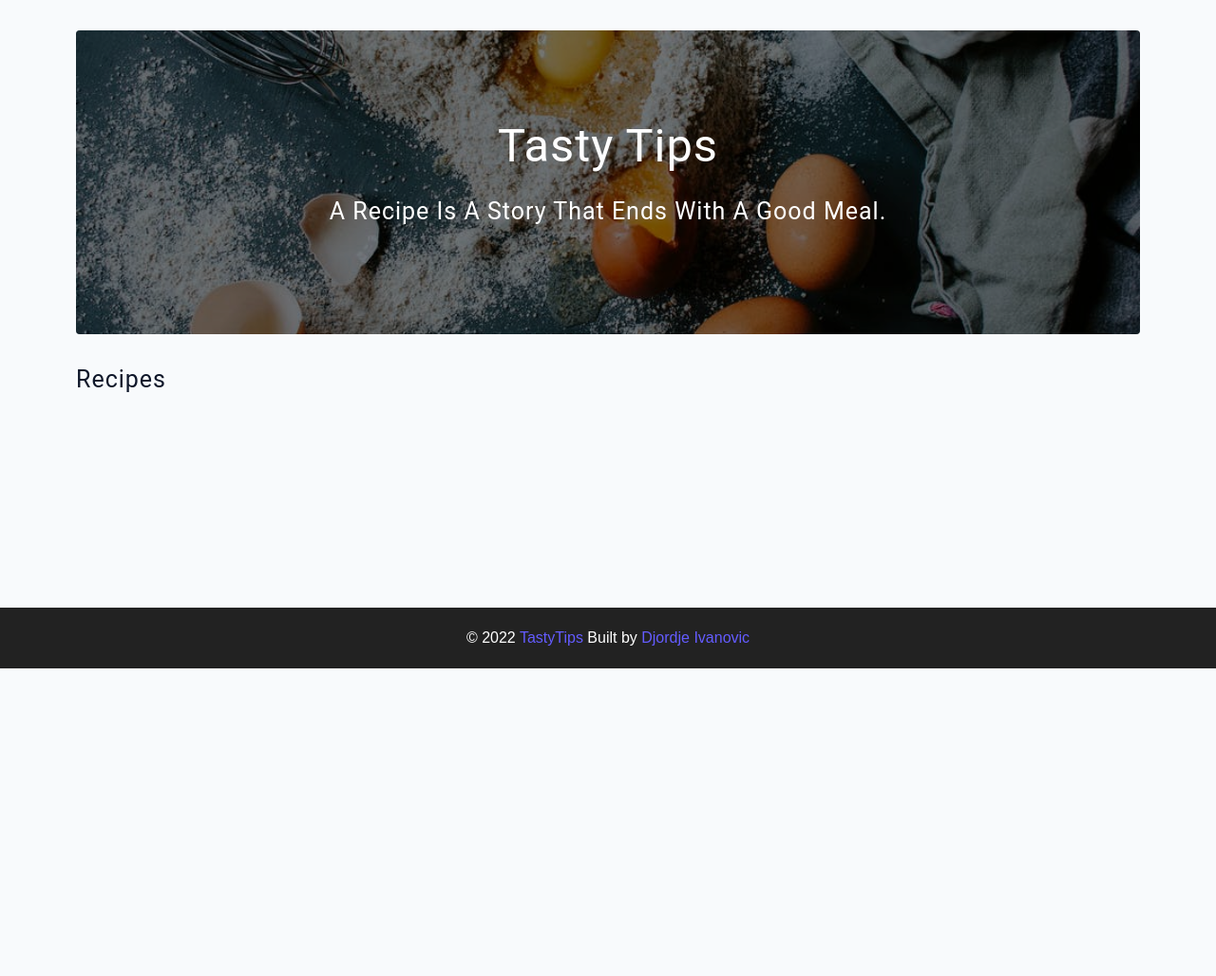
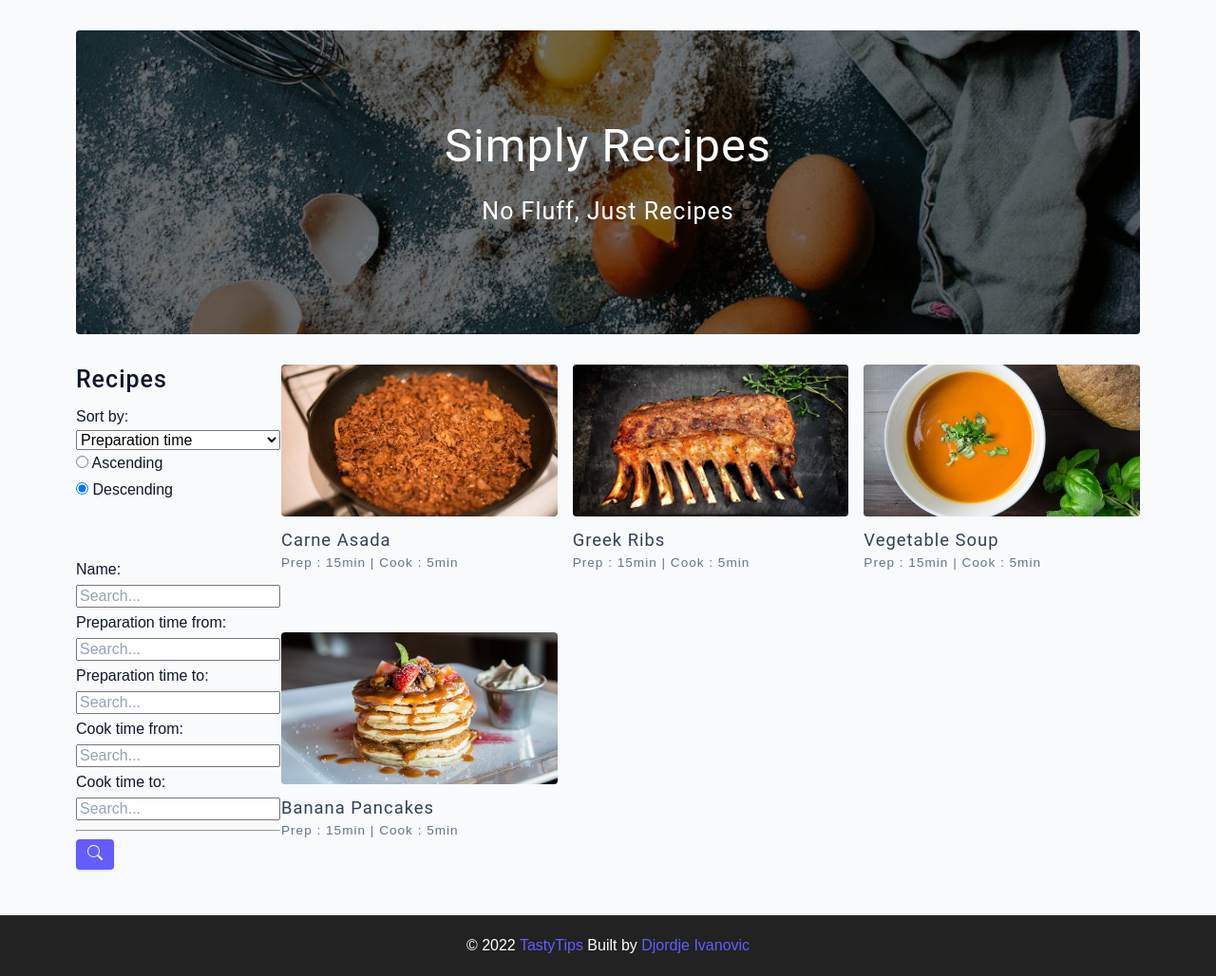
Before and after one commit to Djolee00/tasty-tips-WEB, a PHP site: page / in a window 1280 px wide. Shown: the part 96-1124 px from the top of the page at 95% size. Before the commit the page ends 800 px from the top, so only its background shows below. Run offline with PHP 8.4, Linux system fonts and the light colour scheme; some libraries are stand-ins or nearby versions.

Commit message:
Finished frontend for main page

```diff
--- a/css/main.css
+++ b/css/main.css
@@ -456,6 +456,94 @@ Hero
 
 /*
 ===============
+Recipes
+===============
+*/
+
+.recipes-container {
+  display: grid;
+  gap: 2rem 1rem;
+}
+
+.recipes-list {
+  display: grid;
+  gap: 2rem 1rem;
+  padding-bottom: 3rem;
+}
+.search-sort-container {
+  order: 1;
+  display: flex;
+  flex-direction: column;
+  padding-bottom: 3rem;
+  /* background: blue; */
+}
+.search-sort-container h4 {
+  margin-bottom: 0.5rem;
+  font-weight: 500;
+}
+.search-sort-list{
+  display: grid;
+  grid-template-columns: 1fr;
+}
+
+.recipe {
+  display: block;
+}
+.recipe-img {
+  height: 15rem;
+  border-radius: var(--borderRadius);
+  margin-bottom: 1rem;
+}
+.recipe h5 {
+  margin-bottom: 0;
+  margin-top: 0.25rem;
+  line-height: 1;
+  color: var(--grey-700);
+}
+.recipe p {
+  margin-bottom: 0;
+  line-height: 1;
+  color: var(--grey-500);
+  margin-top: 0.5rem;
+  letter-spacing: var(--letterSpacing);
+}
+
+@media screen and (min-width: 576px){
+  .recipes-list {
+    grid-template-columns: 1fr 1fr;
+  }
+  .recipe-img {
+    height: 10rem;
+  }
+}
+
+@media screen and (min-width: 992px){
+  .recipes-container {
+    grid-template-columns: 200px 1fr;
+  }
+  .recipe p {
+    font-size: 0.85rem;
+  }
+  .search-sort-container{
+    order: 0;
+  }
+  .search-sort-list {
+    grid-template-columns: 1fr;
+  }
+}
+
+@media screen and (min-width: 1200px){
+  .recipe h5 {
+    font-size: 1.15rem;
+  }
+
+  .recipes-list {
+    grid-template-columns: 1fr 1fr 1fr;
+  }
+}
+
+/*
+===============
 
 ===============
 */
--- a/index.html
+++ b/index.html
@@ -16,6 +16,7 @@
     />
     <!-- main css -->
     <link rel="stylesheet" href="./css/main.css" />
+
   </head>
   <body>
 
@@ -53,28 +54,122 @@
       <header class="hero">
         <div class="hero-container">
           <div class="hero-text">
-            <h1>Tasty Tips</h1>
-            <h4>A recipe is a story that ends with a good meal.</h4>
+            <h1>simply recipes</h1>
+            <h4>no fluff, just recipes</h4>
           </div>
         </div>
       </header>
       <!-- end of header -->
-
-      <!-- recipes container -->
       <section class="recipes-container">
-        <!-- tags container -->
-        <div class="tags-container">
+        <!-- tag container -->
+        <div class="search-sort-container">
           <h4>recipes</h4>
-          <div class="tags-list"></div>
+          <div class="search-sort-list">
+            <!-- sorting part -->
+            <label for="">Sort by:</label>
+            <select id="sort-select" class="form-select form-select-sm" aria-label=".form-select-sm example" onchange="">
+                <option value="prep_time" selected>Preparation time</option>
+                <option value="cook_time">Cook time</option>
+                <option value="name">Name</option>
+            </select>
+            <div class="form-check">
+                <input class="form-check-input" type="radio" name="sortOrderRadio" id="sortOrderRadio1" value="asc" onchange="">
+                <label class="form-check-label" for="sortOrderRadio1">
+                    Ascending
+                </label>
+            </div>
+            <div class="form-check">
+                <input class="form-check-input" type="radio" name="sortOrderRadio" id="sortOrderRadio2" value="desc" checked onchange="sortAds()">
+                <label class="form-check-label" for="sortOrderRadio2">
+                  Descending
+                </label>
+            </div>
+            <br><br>
+            <!-- searching part-->
+            <div class="first-row">
+              <div>
+                  <label for="">Name:</label>
+                  <input id="filter-brand" type="search" class="form-control form-control-dark" placeholder="Search..." aria-label="Search">
+              </div>
+              <div class="preptime-div">
+                  <div>
+                      <label for="">Preparation time from: </label>
+                      <input id="filter-priceFrom" type="number" class="form-control form-control-dark" placeholder="Search..." aria-label="Search">
+                  </div>
+                  <div>
+                      <label for="">Preparation time to:</label>
+                      <input id="filter-priceTo" type="number" class="form-control form-control-dark" placeholder="Search..." aria-label="Search">
+                  </div>
+              </div>
+              <div class="year-div">
+                  <div>
+                      <label for="">Cook time from:</label>
+                      <input id="filter-yearFrom" type="number" class="form-control form-control-dark" placeholder="Search..." aria-label="Search">
+                  </div>
+                  <div>
+                      <label for="">Cook time to:</label>
+                      <input id="filter-yearTo" type="number" class="form-control form-control-dark" placeholder="Search..." aria-label="Search">
+                  </div>
+              </div>
+              <hr>
+              <button type="button" class="search-icon btn btn-success" onclick="filterAds()">
+                  <svg xmlns="http://www.w3.org/2000/svg" width="16" height="16" fill="currentColor" class="bi bi-search" viewBox="0 0 16 16">
+                      <path d="M11.742 10.344a6.5 6.5 0 1 0-1.397 1.398h-.001c.03.04.062.078.098.115l3.85 3.85a1 1 0 0 0 1.415-1.414l-3.85-3.85a1.007 1.007 0 0 0-.115-.1zM12 6.5a5.5 5.5 0 1 1-11 0 5.5 5.5 0 0 1 11 0z"></path>
+                  </svg>
+              </button>
+          </div>
+          </div>
         </div>
-        <!--end of tags container -->
-
-        <!-- recipes container -->
-        <div class="recipes-list"></div>
-        <!--end of recipes list -->
+        <!-- end of tag container -->
+        <!-- recipes list -->
+        <div class="recipes-list">
+          <!-- single recipe -->
+          <a href="single-recipe.html" class="recipe">
+            <img
+              src="./assets/recipes/recipe-1.jpeg"
+              class="img recipe-img"
+              alt=""
+            />
+            <h5>Carne Asada</h5>
+            <p>Prep : 15min | Cook : 5min</p>
+          </a>
+          <!-- end of single recipe -->
+          <!-- single recipe -->
+          <a href="single-recipe.html" class="recipe">
+            <img
+              src="./assets/recipes/recipe-2.jpeg"
+              class="img recipe-img"
+              alt=""
+            />
+            <h5>Greek Ribs</h5>
+            <p>Prep : 15min | Cook : 5min</p>
+          </a>
+          <!-- end of single recipe -->
+          <!-- single recipe -->
+          <a href="single-recipe.html" class="recipe">
+            <img
+              src="./assets/recipes/recipe-3.jpeg"
+              class="img recipe-img"
+              alt=""
+            />
+            <h5>Vegetable Soup</h5>
+            <p>Prep : 15min | Cook : 5min</p>
+          </a>
+          <!-- end of single recipe -->
+          <!-- single recipe -->
+          <a href="single-recipe.html" class="recipe">
+            <img
+              src="./assets/recipes/recipe-4.jpeg"
+              class="img recipe-img"
+              alt=""
+            />
+            <h5>Banana Pancakes</h5>
+            <p>Prep : 15min | Cook : 5min</p>
+          </a>
+          <!-- end of single recipe -->
+        </div>
+        <!-- end of recipes list -->
       </section>
-      <!-- end of recipes container -->
-
     </main>
     <!-- end of main -->
 
```
